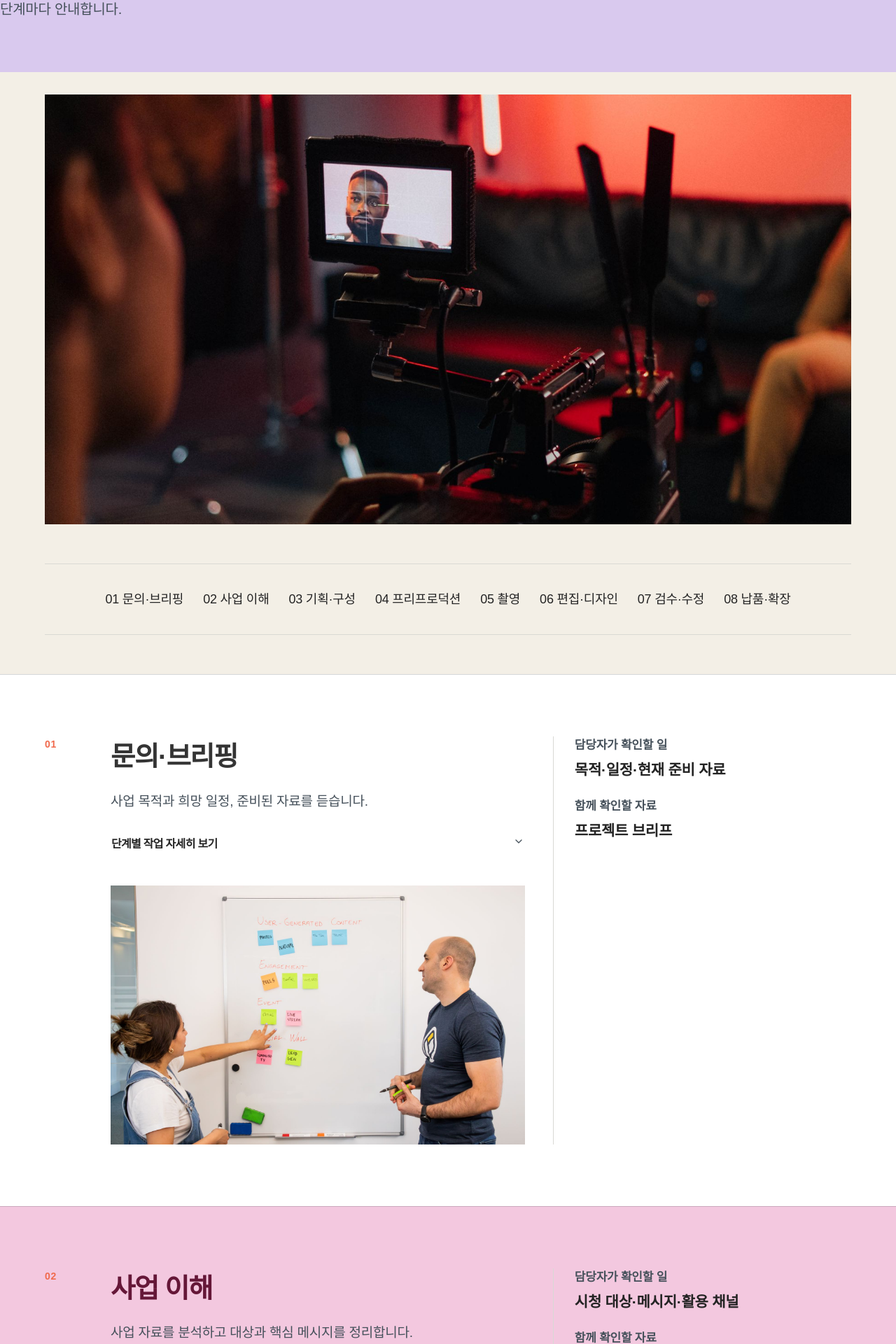
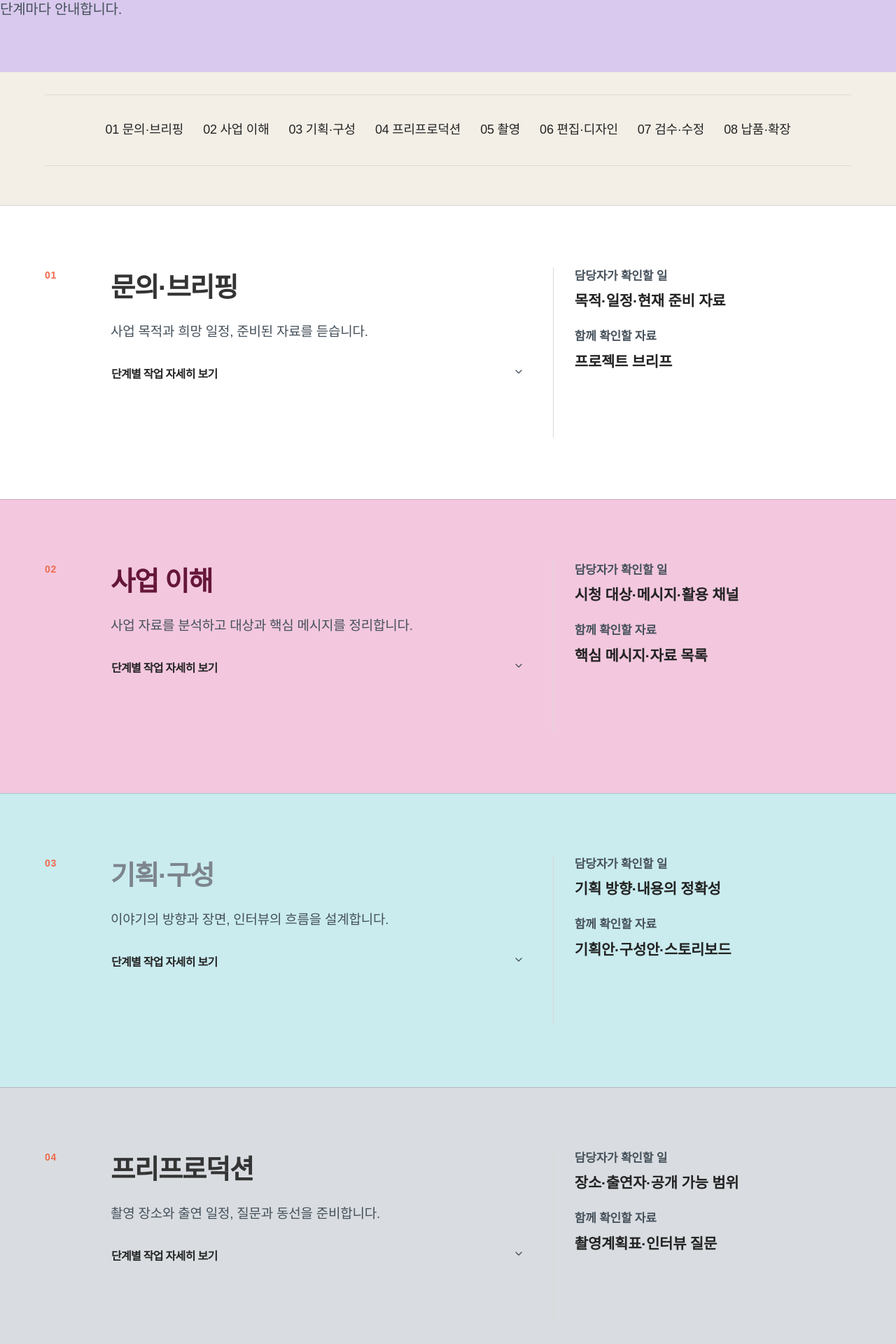
Before and after one commit to gomisae42-ops/design-michang-film, a Next.js app: page /process in a window 1280 px wide. Shown: the part 520-2440 px from the top of the page at 70% size. Built offline with nearby package versions, Linux system fonts and the light colour scheme; no server answers.

Commit message:
Add files via upload

```diff
--- a/app/process/page.tsx
+++ b/app/process/page.tsx
@@ -1,25 +1,10 @@
 import Link from 'next/link';
-import Image from 'next/image';
 import { ArrowRight } from 'lucide-react';
 import { FilmIntro, FinalCTA } from '@/components/film';
 import { ProcessDetails } from '@/components/process-details';
 import { filmMetadata } from '@/lib/film-content';
 import { processStages } from '@/lib/film-design';
 
-const processImages: Record<number, { src: string; alt: string }> = {
-  0: {
-    src: '/images/process-stock/planning.jpg',
-    alt: '화이트보드 앞에서 프로젝트 방향을 논의하는 기획 장면',
-  },
-  4: {
-    src: '/images/process-stock/filming.jpg',
-    alt: '전문 카메라와 촬영팀이 함께하는 영상 촬영 현장',
-  },
-  5: {
-    src: '/images/process-stock/editing.jpg',
-    alt: '듀얼 모니터로 영상을 편집하는 후반 제작 작업실',
-  },
-};
 export const metadata = filmMetadata(
   '제작과정',
   '문의·브리핑부터 기획, 촬영, 편집, 검수, 납품까지 8단계. 담당자가 확인할 내용과 단계별 공유 자료를 안내합니다.',
@@ -42,15 +27,6 @@ export default function Page() {
         desc="처음 영상을 준비하는 담당자도 흐름을 이해할 수 있도록. 우리가 하는 일과 함께 확인할 자료를 단계마다 안내합니다."
       />
       <section className="film-wrap film-section">
-        <figure className="process-hero-image">
-          <Image
-            src="/images/process-stock/filming.jpg"
-            alt="전문 카메라와 촬영팀이 함께하는 영상 제작 현장"
-            fill
-            sizes="(max-width: 767px) 100vw, 1312px"
-            priority
-          />
-        </figure>
         <nav className="service-jumps" aria-label="제작 단계">
           {processStages.map((s, i) => (
             <a key={s.id} href={`#${s.id}`}>
@@ -72,16 +48,6 @@ export default function Page() {
                 <h2>{s.title}</h2>
                 <p>{s.task}</p>
                 <ProcessDetails text={s.details} />
-                {processImages[i] ? (
-                  <figure className="process-stage-image">
-                    <Image
-                      src={processImages[i].src}
-                      alt={processImages[i].alt}
-                      fill
-                      sizes="(max-width: 1023px) 100vw, 620px"
-                    />
-                  </figure>
-                ) : null}
               </div>
               <dl className="step-responsibilities">
                 <dt>담당자가 확인할 일</dt>
```
